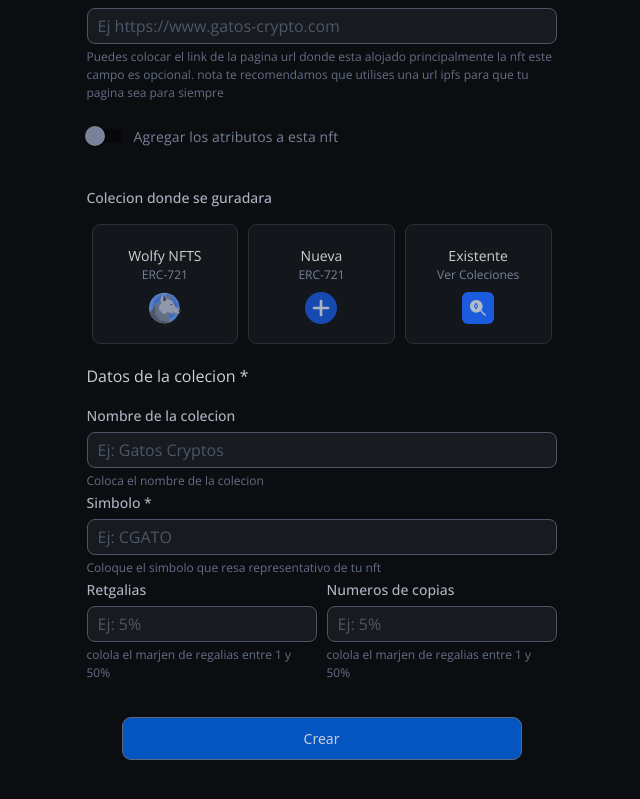
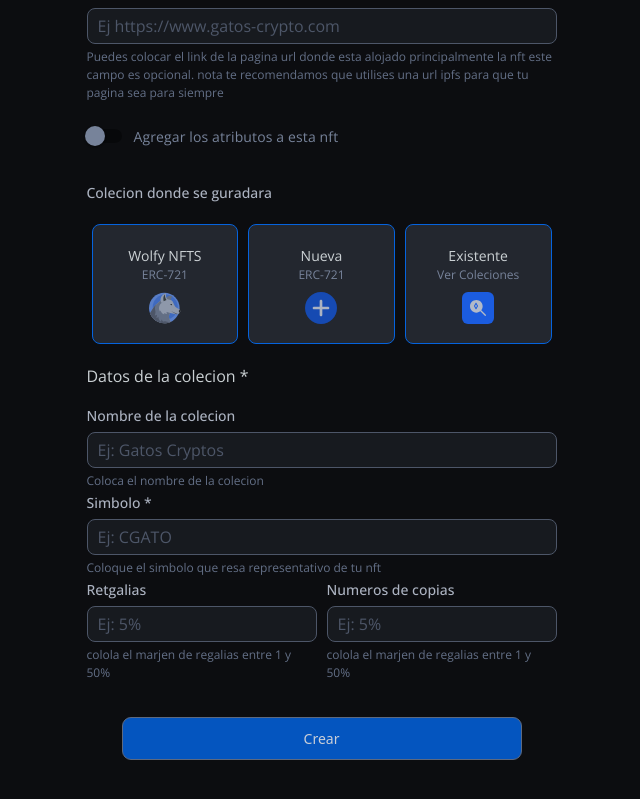
Before and after one commit to angeleesc/wolfy-marketplace-3.0-js, a React (Create React App) app: page /create-new-nft in a window 1280 px wide. Shown: the part 1012-1811 px from the top of the page, without its empty margins (131-771 px from the left). Built offline with nearby package versions, Linux system fonts and the light colour scheme.

Commit message:
colection options

```diff
--- a/src/components/form-controls/inputs/ArrayFieldsReactHookForm.jsx
+++ b/src/components/form-controls/inputs/ArrayFieldsReactHookForm.jsx
@@ -75,7 +75,11 @@ export default function ArrayFieldsReactHookForm({
             </div>
             <div className="Number-i">
               <Tooltip title="Eliminar">
-                <button>
+                <button
+                  onClick={() => {
+                    remove(index);
+                  }}
+                >
                   <FiTrash />
                 </button>
               </Tooltip>
@@ -84,7 +88,16 @@ export default function ArrayFieldsReactHookForm({
         );
       })}
       <div className="add-buttom mt-[10px]">
-        <button className="wolf-btn-tootip" disabled={!isOk} onClick={append}>
+        <button
+          className="wolf-btn-tootip"
+          disabled={!isOk}
+          onClick={() => {
+            append({
+              key: "",
+              nftValue: "",
+            });
+          }}
+        >
           <FiPlus />
           <div className="wolf-toop-tips">
             {isOk ? (
--- a/src/helpers/global-constants.js
+++ b/src/helpers/global-constants.js
@@ -4,7 +4,7 @@ export const saleMethod = {
     openBid: "open-bid"
 }
 
-export const collectionToSend ={
+export const collectionsOptions ={
     wolfy: "wolfy-g-collection",
     new:"new-colecion",
     existing: "existing-collections"
--- a/src/template/pages/Mint/MintNftForm.jsx
+++ b/src/template/pages/Mint/MintNftForm.jsx
@@ -211,27 +211,32 @@ export default function MintNftForm() {
           </p> */}
         </div>
 
-        <div className="my-[15px]">
         <div className="wolft-form-control-label mb-[10px]">
           <span>Colecion donde se guradara</span>
         </div>
+
+        <Controller
+          name="colectionOption"
+          control={control}
+          render={() => (
+            <div className="my-[15px]">
               <div className="grid grid-cols-3">
-            <button className="boton-group-box" type="button">
-              <div className="botom-group-body">
+                <button className="boton-group-box " type="button">
+                  <div className="botom-group-body boton-box-active">
                     <h4>Wolfy NFTS</h4>
                     <span>ERC-721</span>
                     <Logo />
                   </div>
                 </button>
                 <button className="boton-group-box" type="button">
-              <div className="botom-group-body">
+                  <div className="botom-group-body boton-box-active">
                     <h4>Nueva</h4>
                     <span>ERC-721</span>
                     <CAdd />
                   </div>
                 </button>
                 <button className="boton-group-box" type="button">
-              <div className="botom-group-body">
+                  <div className="botom-group-body boton-box-active">
                     <h4>Existente</h4>
                     <span>Ver Coleciones</span>
                     <CSearch />
@@ -239,6 +244,9 @@ export default function MintNftForm() {
                 </button>
               </div>
             </div>
+          )}
+        />
+
 
         <h3 className="my-[15px]">Datos de la colecion *</h3>
         <WTextFields
```
Lines whose indentation alone changed are shown as unchanged.
